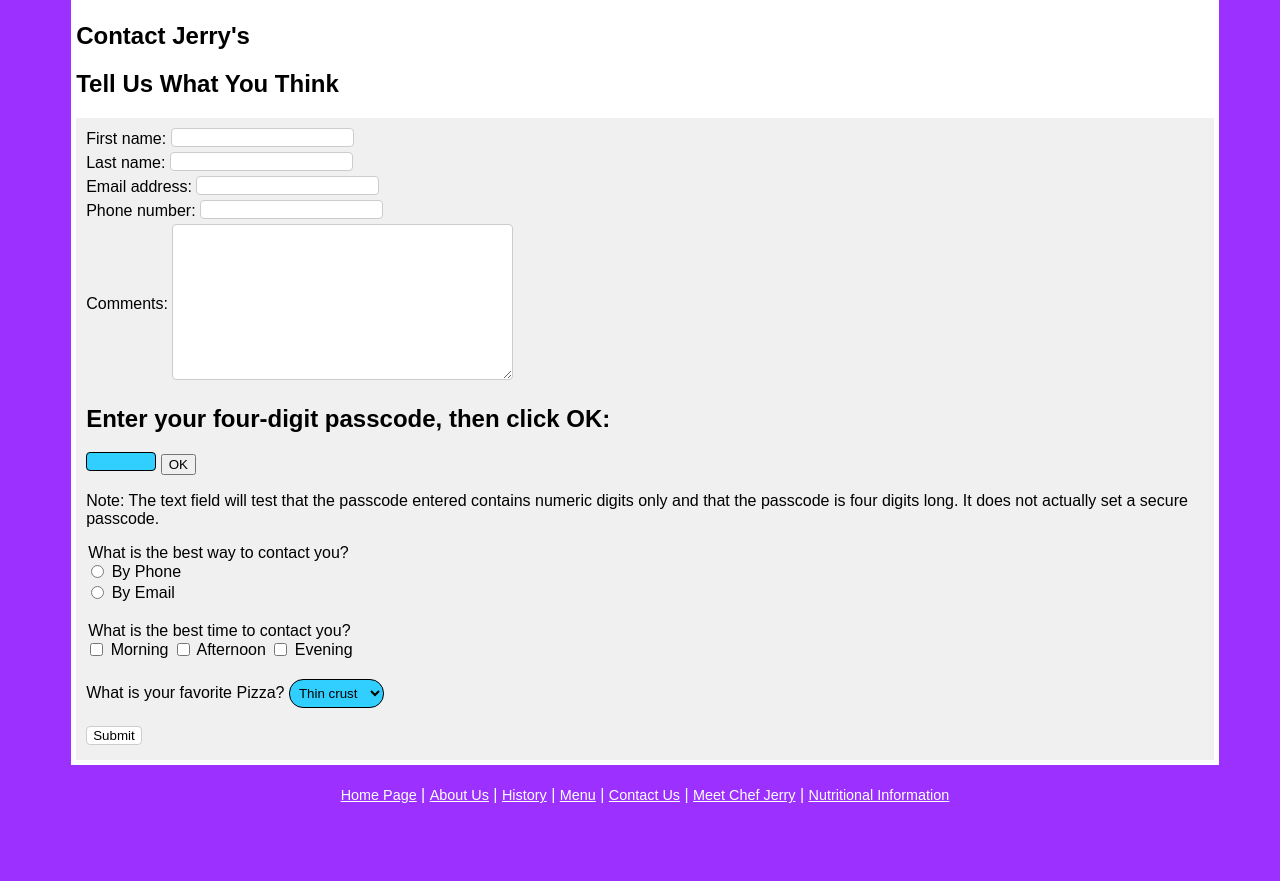
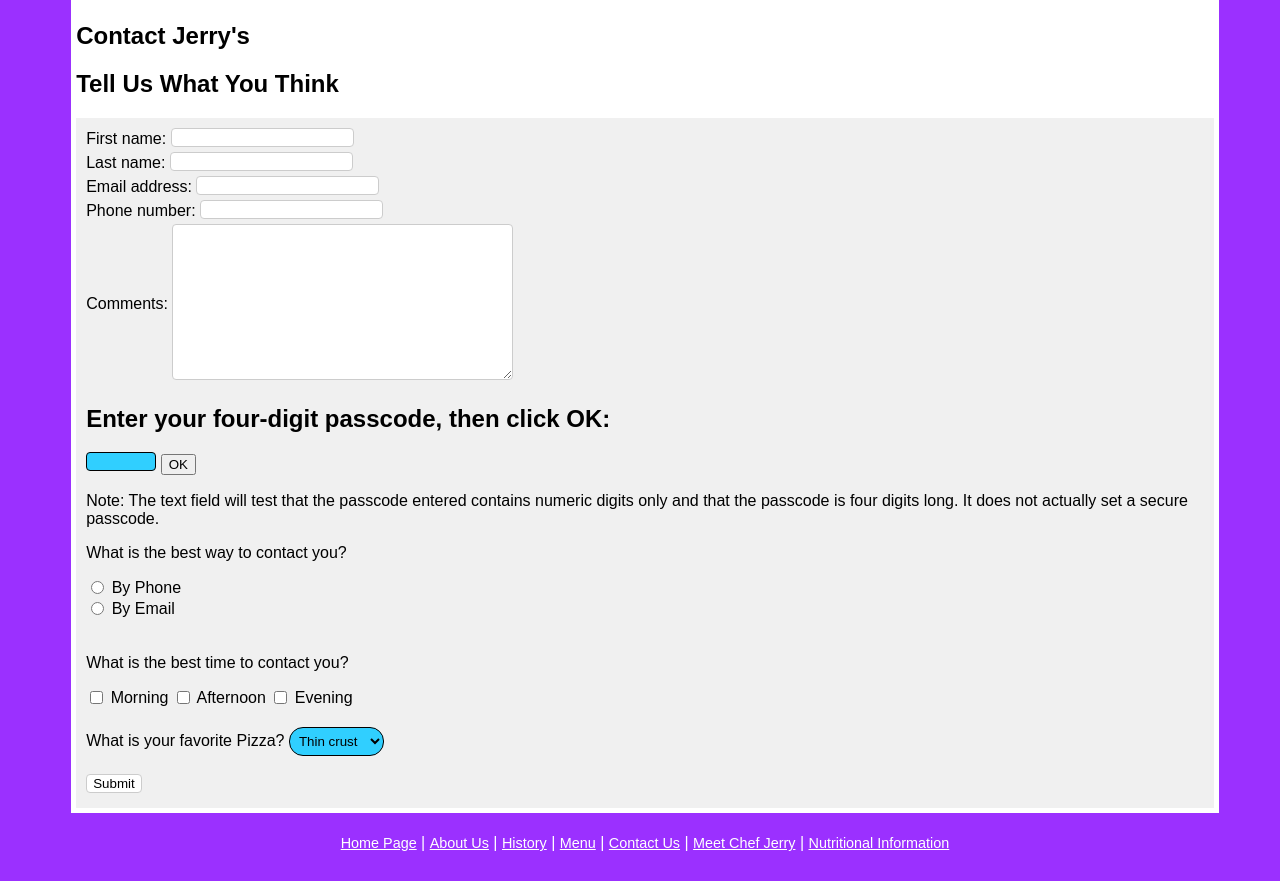
Before and after one commit to kmaher1010/jerryspizzaandpub, a plain HTML site: page contactus.html in a window 1280 px wide. Shown: the part 302-1183 px from the top of the page. Before the commit the page ends 1135 px from the top, so only its background shows below. Drawn offline with Linux system fonts and the light colour scheme.

Commit message:
fixed validation

```diff
--- a/contactus.html
+++ b/contactus.html
@@ -8,7 +8,7 @@
     <title>Jerry's Pizza and Pub - Contact Us</title>
     <link rel="stylesheet" type="text/css" href="styles.css">
 
-    <style type="text/css">
+    <style>
         form {
             background-color: #f0f0f0;
             font-family: Arial, sans-serif;
@@ -70,7 +70,7 @@
 
         <h2>Tell Us What You Think</h2>
 
-        <form action="" method="post" autocomplete="on">
+        <form action="contactus.html" method="post" autocomplete="on">
             <label for="firstname">First name:</label>
             <input type="text" id="firstname" name="firstname" required>
             <br>
@@ -108,7 +108,7 @@
                 }
             </script>
 
-            <legend>What is the best way to contact you?</legend>
+            <p>What is the best way to contact you?</p>
             <input type="radio" id="byphone" name="contactby" value="Phone">
             <label for="byphone">By Phone</label>
             <br>
@@ -117,7 +117,7 @@
             <br>
             <br>
 
-            <legend>What is the best time to contact you?</legend>
+            <p>What is the best time to contact you?</p>
             <input type="checkbox" id="besttime-morning" name="besttime-morning" value="Morning">
             <label for="besttime-morning">Morning</label>
             <input type="checkbox" id="besttime-afternoon" name="besttime-afternoon" value="Afternoon">
```
